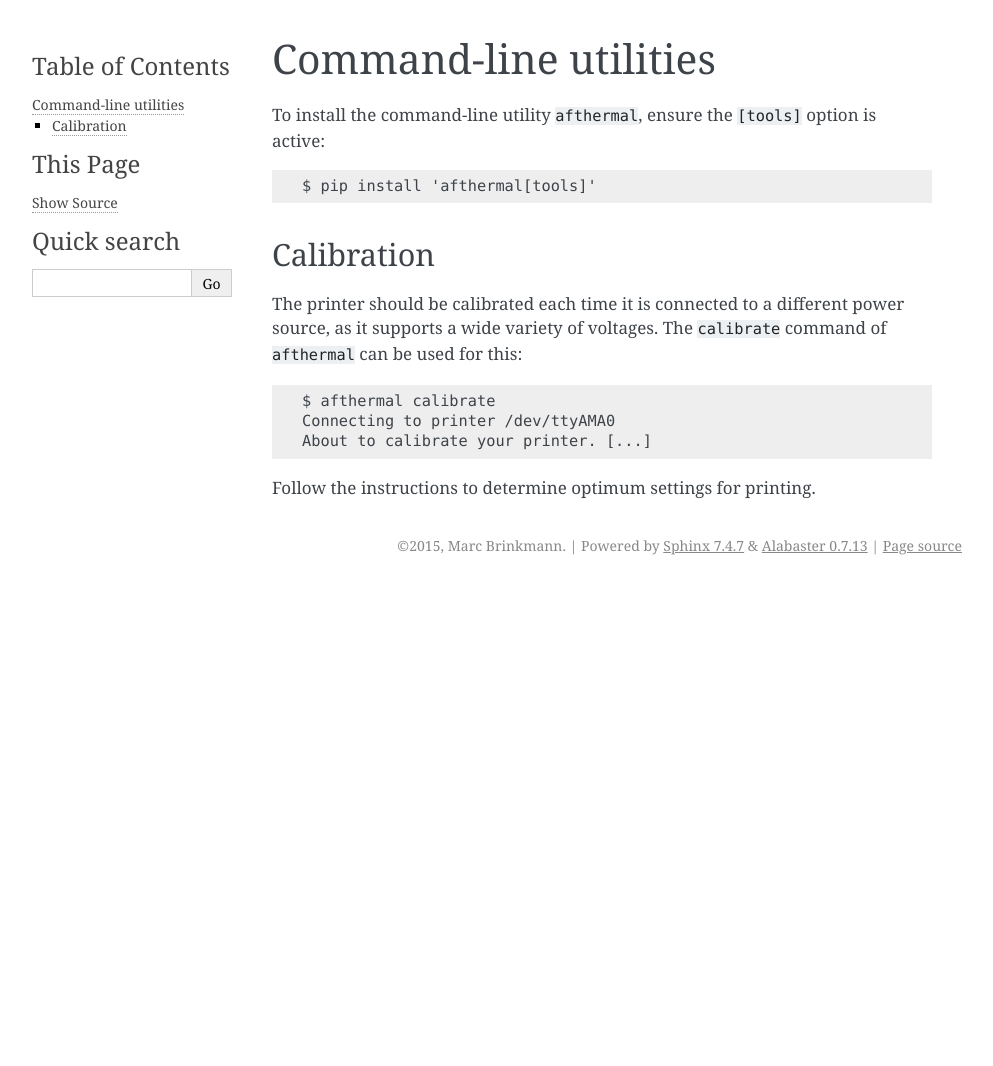
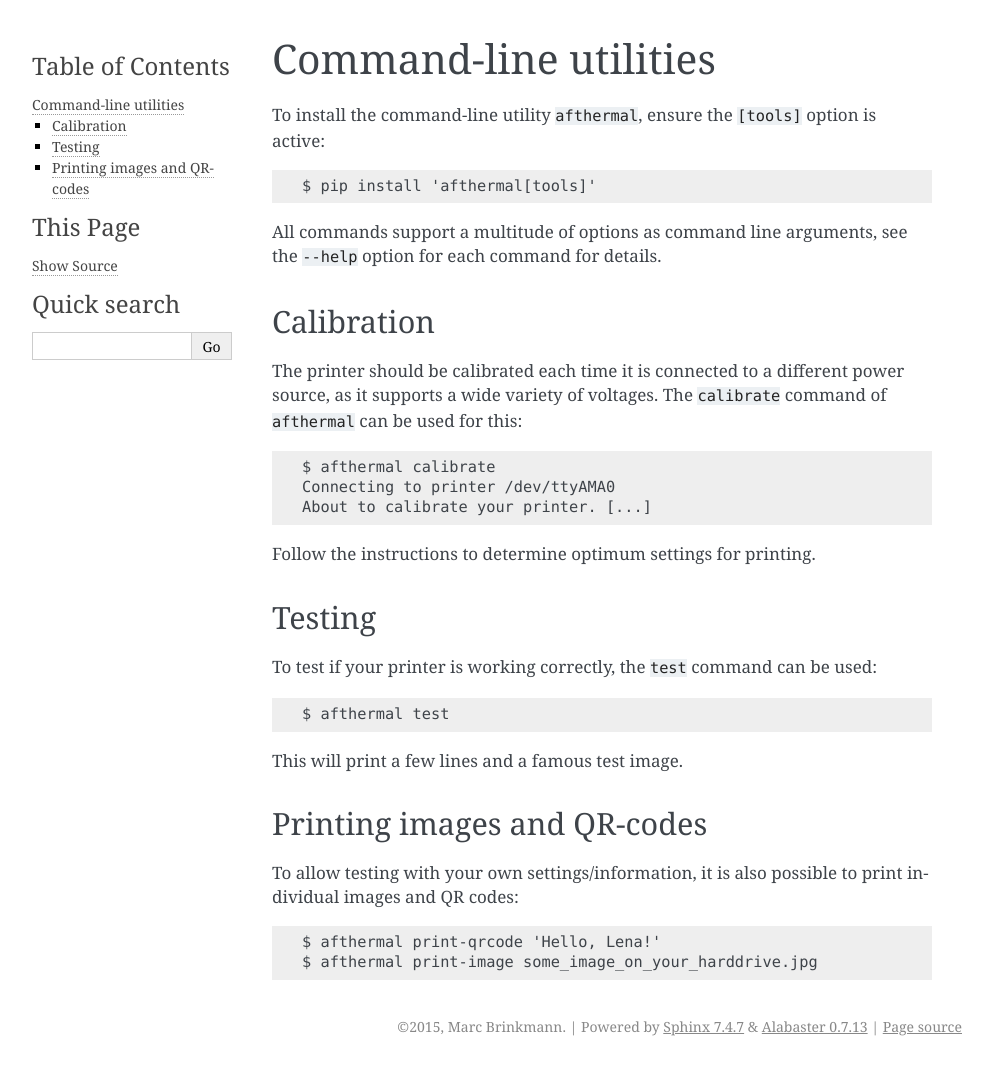
Before and after one commit to mbr/afthermal, a Sphinx documentation site: the page built from docs/commandline.rst, in a window 1280 px wide. Shown: the whole page, without its empty margins (148-1141 px from the left). Built offline with Sphinx 7.4.7, drawn with Linux system fonts in a browser that asks for light colours; before the commit the page ends 900 px from its top, so only the background shows below that.

Commit message:
Completed rudimentary version version of commandline documentation.

```diff
--- a/docs/commandline.rst
+++ b/docs/commandline.rst
@@ -1,18 +1,45 @@
 Command-line utilities
 ======================
 
-To install the command-line utility ``afthermal``, ensure the ``[tools]`` option is active::
+To install the command-line utility ``afthermal``, ensure the ``[tools]``
+option is active::
 
   $ pip install 'afthermal[tools]'
+
+All commands support a multitude of options as command line arguments, see the
+``--help`` option for each command for details.
 
 
 Calibration
 ~~~~~~~~~~~
 
-The printer should be calibrated each time it is connected to a different power source, as it supports a wide variety of voltages. The ``calibrate`` command of ``afthermal`` can be used for this::
+The printer should be calibrated each time it is connected to a different power
+source, as it supports a wide variety of voltages. The ``calibrate`` command of
+``afthermal`` can be used for this::
 
   $ afthermal calibrate
   Connecting to printer /dev/ttyAMA0
   About to calibrate your printer. [...]
 
 Follow the instructions to determine optimum settings for printing.
+
+
+Testing
+~~~~~~~
+
+To test if your printer is working correctly, the ``test`` command can be
+used::
+
+  $ afthermal test
+
+This will print a few lines and a famous test image.
+
+
+Printing images and QR-codes
+~~~~~~~~~~~~~~~~~~~~~~~~~~~~
+
+To allow testing with your own settings/information, it is also possible to
+print individual images and QR codes::
+
+  $ afthermal print-qrcode 'Hello, Lena!'
+  $ afthermal print-image some_image_on_your_harddrive.jpg
```
